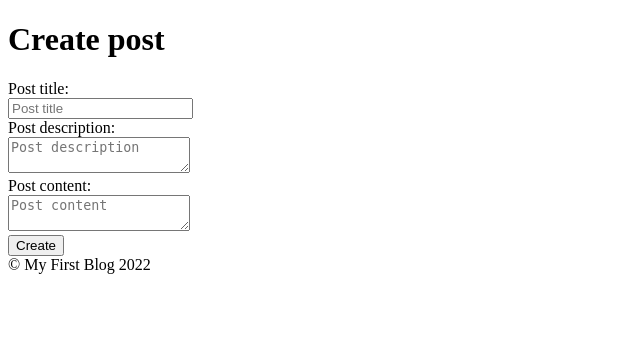
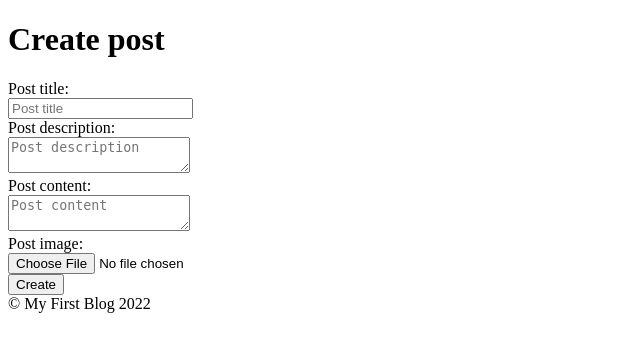
Before and after one commit to p1613m/education-blog, a PHP site: page /create.php in a window 1280 px wide. Shown: the part 26-378 px from the top of the page, without its empty margins (0-640 px from the left). Run offline with PHP 8.4, Linux system fonts and the light colour scheme; the visitor is signed in with stand-in values (Sample User, id 1); tables that the repository leaves empty or names only in its code hold one stand-in row (values such as "Sample post").

Commit message:
Upload file for post

```diff
--- a/create.php
+++ b/create.php
@@ -7,6 +7,22 @@ if(isset($_POST['submit'])) {
     $title = trim($_POST['title']);
     $description = trim($_POST['description']);
     $content = trim($_POST['content']);
+    $image = $_FILES['image'];
+
+    // объявляем массив с разрешенными типами файлов
+    $types = [
+        'image/jpeg',
+        'image/png',
+        'image/gif',
+    ];
+    // проверяем входит ли тип файла в разрешенные типы
+    if(!in_array($image['type'], $types)) {
+        $errors['image'] = 'Incorrect file type';
+    }
+    // проверяем размер файла в байтах
+    if($image['size'] > 1 * 1024 * 1024) {
+        $errors['image'] = 'Incorrect image size';
+    }
 
     $titleLength = mb_strlen($title);
     if(!$title || $titleLength > 255) {
@@ -23,12 +39,25 @@ if(isset($_POST['submit'])) {
     }
 
     if(count($errors) === 0) {
-        $query = $db->prepare("INSERT INTO posts (title, description, content, user_id) VALUES (:title, :description, :content, :user_id)");
+        // разбиваем строку название файла на массив используя разделитель '.'
+        $extensionArray = explode('.', $image['name']);
+        // получаем последний элемент массива, т.е. extension
+        $extension = $extensionArray[count($extensionArray) - 1];
+        // генерируем уникальное имя файла и подставляем расширение файла
+        $fileName = uniqid() . '.' . $extension;
+        // указываем путь к файлу от корня
+        $imagePath = 'images/' . $fileName;
+
+        // перемещаем файл из временной директории в нашу
+        move_uploaded_file($image['tmp_name'], $imagePath);
+
+        $query = $db->prepare("INSERT INTO posts (title, description, content, user_id, image_path) VALUES (:title, :description, :content, :user_id, :image_path)");
         $query->execute([
             'title' => $title,
             'description' => $description,
             'content' => $content,
             'user_id' => $user['id'],
+            'image_path' => $imagePath,
         ]);
 
         redirect('index.php');
@@ -37,7 +66,7 @@ if(isset($_POST['submit'])) {
 ?>
 
     <h1>Create post</h1>
-    <form action="create.php" novalidate method="post">
+    <form action="create.php" novalidate method="post" enctype="multipart/form-data">
         <div>
             <label>
                 Post title:<br>
@@ -59,6 +88,13 @@ if(isset($_POST['submit'])) {
                 <?= $errors['content'] ?? '' ?>
             </label>
         </div>
+        <div>
+            <label>
+                Post image:<br>
+                <input type="file" name="image">
+                <?= $errors['image'] ?? '' ?>
+            </label>
+        </div>
 
         <div>
             <input type="submit" value="Create" name="submit">
--- a/includes/core.php
+++ b/includes/core.php
@@ -12,7 +12,6 @@ $user = isset($_SESSION['user_id']) ? getUser($_SESSION['user_id']) : false;
 if(isset($forAuth) && !$user) {
     redirect('login.php');
 }
-
 
 /**
  * Functions
--- a/index.php
+++ b/index.php
@@ -29,6 +29,7 @@ $posts = $db->query($sqlString)->fetchAll();
     $post = preparePost($post);
     ?>
     <article>
+        <img src="<?= $post['image_path'] ?>" alt="" style="width: 300px">
         <h2><?= $post['title'] ?></h2>
         <p>
             <b><?= $post['date'] ?></b>
@@ -42,8 +43,11 @@ $posts = $db->query($sqlString)->fetchAll();
 
 
 <?php
+// SQL-запрос на получение всех постов, не забываем указать фильтр для пользователя
 $sqlCount = "SELECT * FROM posts $userWhere";
+// выполняем запрос и получаем кол-во строк
 $postsCount = $db->query($sqlCount)->rowCount();
+// вычисляем номер последней страницы, округляем в большую сторону дробную часть
 $lastPage = ceil($postsCount / $perPage);
 ?>
 <nav>
```
Also changed, not shown: images/63999bc9c1a69.jpg (added).
